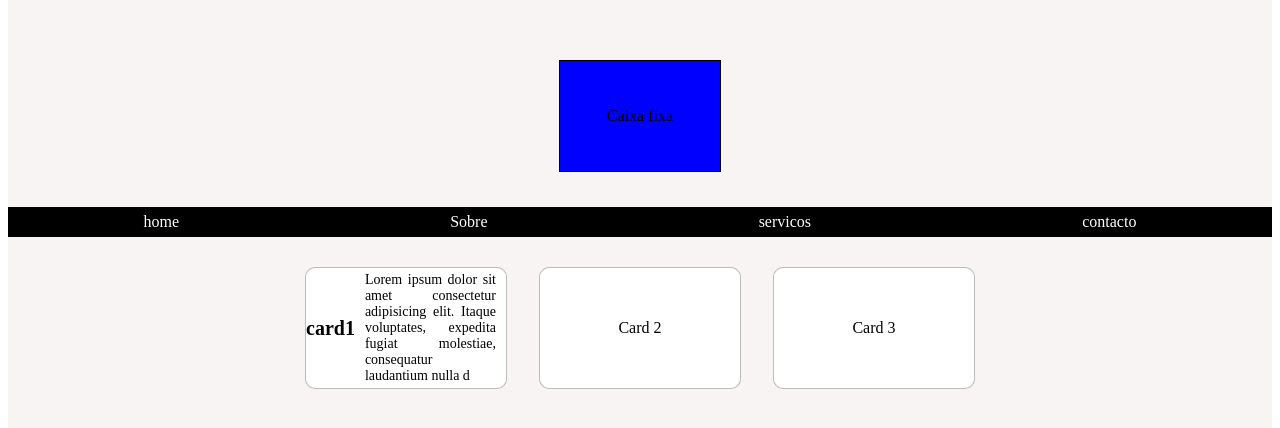
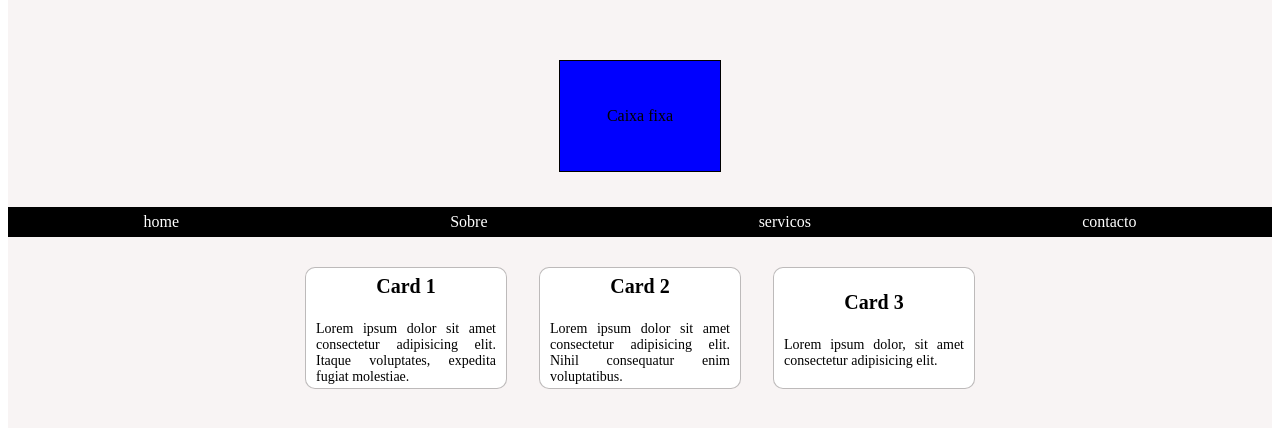
Before and after one commit to paizaneandre/HTML5-CSS3, a plain HTML site: page exercicios/exind1/index.html in a window 1280 px wide. Shown: the part 186-614 px from the top of the page. Drawn offline with Linux system fonts and the light colour scheme.

Commit message:
criei exind2

```diff
--- a/exercicios/exind1/index.html
+++ b/exercicios/exind1/index.html
@@ -54,6 +54,7 @@
             border: 1px solid rgba(103, 98, 98, 0.436);
             border-radius: 10px;
             display: flex;
+            flex-direction: column;
             justify-content: center;
             align-items: center;
 
@@ -90,10 +91,10 @@
             <div class="itens">contacto</div>
         </div>
         <div id="card">
-            <div class="cartao"> <h1>card1</h1><p>
-                Lorem ipsum dolor sit amet consectetur adipisicing elit. Itaque voluptates, expedita fugiat molestiae, consequatur laudantium nulla d</p></div>
-            <div class="cartao">Card 2</div>
-            <div class="cartao">Card 3</div>
+            <div class="cartao"> <h1>Card 1</h1><p>
+                Lorem ipsum dolor sit amet consectetur adipisicing elit. Itaque voluptates, expedita fugiat molestiae. </p></div>
+            <div class="cartao"><h1>Card 2</h1> <p>Lorem ipsum dolor sit amet consectetur adipisicing elit. Nihil consequatur enim voluptatibus. </p></div>
+            <div class="cartao"><h1>Card 3</h1><p>Lorem ipsum dolor, sit amet consectetur adipisicing elit.  </p></div>
         </div>
 
         </div>
```
Also changed, not shown: exind2/index.html (added, +27 -0 lines).
